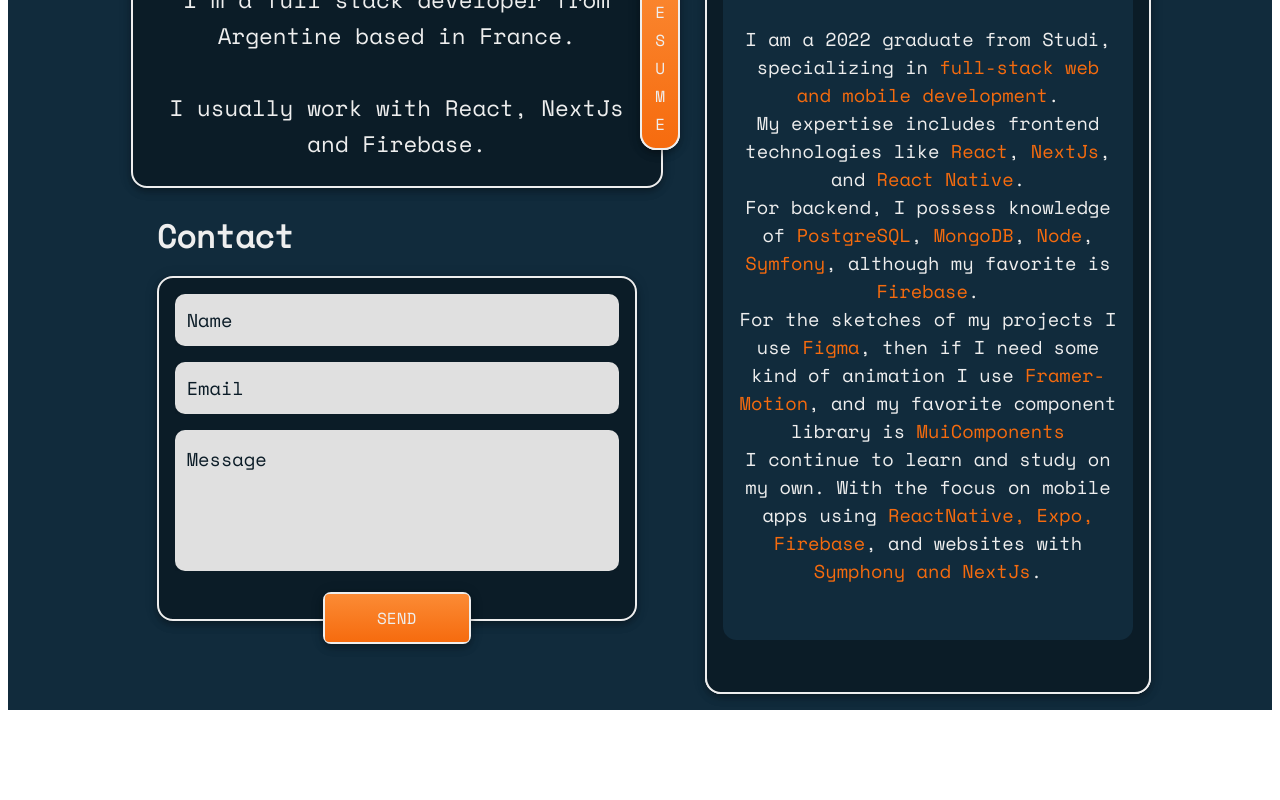
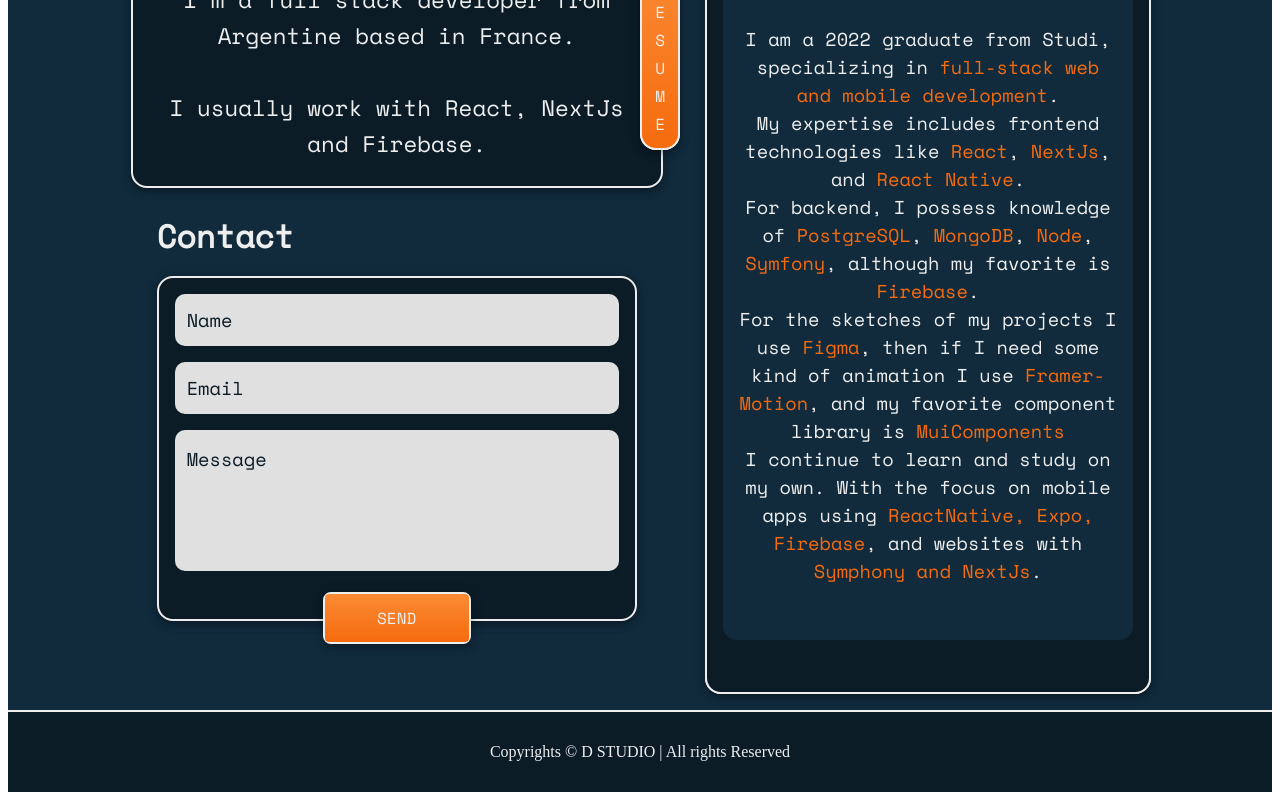
Before and after one commit to LeonelDenett/leonel-denett-portfolio, a Next.js app: page / in a window 1280 px wide. Shown: the part 2048-2848 px from the top of the page. Before the commit the page ends 2766 px from the top, so only its background shows below. Built offline with nearby package versions, Linux system fonts and the light colour scheme.

Commit message:
footer added

```diff
--- /dev/null
+++ b/src/components/footer/Footer.tsx
@@ -0,0 +1,16 @@
+// NextJs
+import Link from "next/link"
+// Mui Components
+import Box from '@mui/material/Box';
+
+function Footer() {
+    return (
+        <Box sx={{display:"flex", justifyContent:"center", alignItems:"center", height:"5rem", borderTop:"2px solid #eeeeee", backgroundColor:"#0b1c27"}}>
+            <Link href={"https://d-studio.vercel.app/"} target="_blank" style={{textDecoration:"none", color:"#eeeeee"}}>
+                Copyrights © D STUDIO | All rights Reserved
+            </Link>
+        </Box>
+    );
+}
+
+export default Footer;
--- a/src/pages/_app.tsx
+++ b/src/pages/_app.tsx
@@ -18,6 +18,7 @@
 // React Toastify
 import 'react-toastify/dist/ReactToastify.css';
 import { toast, ToastContainer } from "react-toastify";
+import Footer from "@/components/footer/Footer";
 
 // Mui Theme
 let theme = createTheme({
@@ -93,6 +94,7 @@
                     <ToastContainer hideProgressBar={true} pauseOnHover autoClose={4000} />
                     <Navbar/>
                     <Component {...pageProps} />
+                    <Footer/>
                 </Box>
             }
             </AnimatePresence>
```
